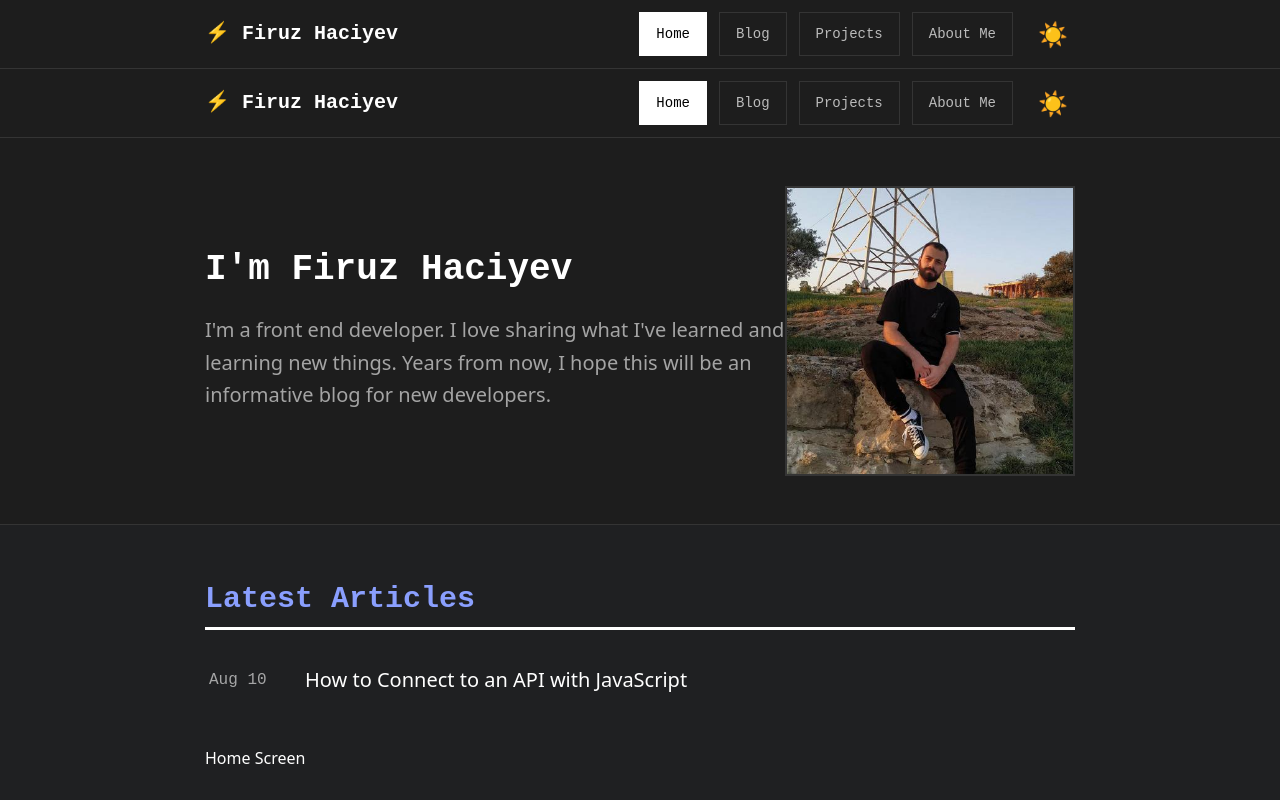
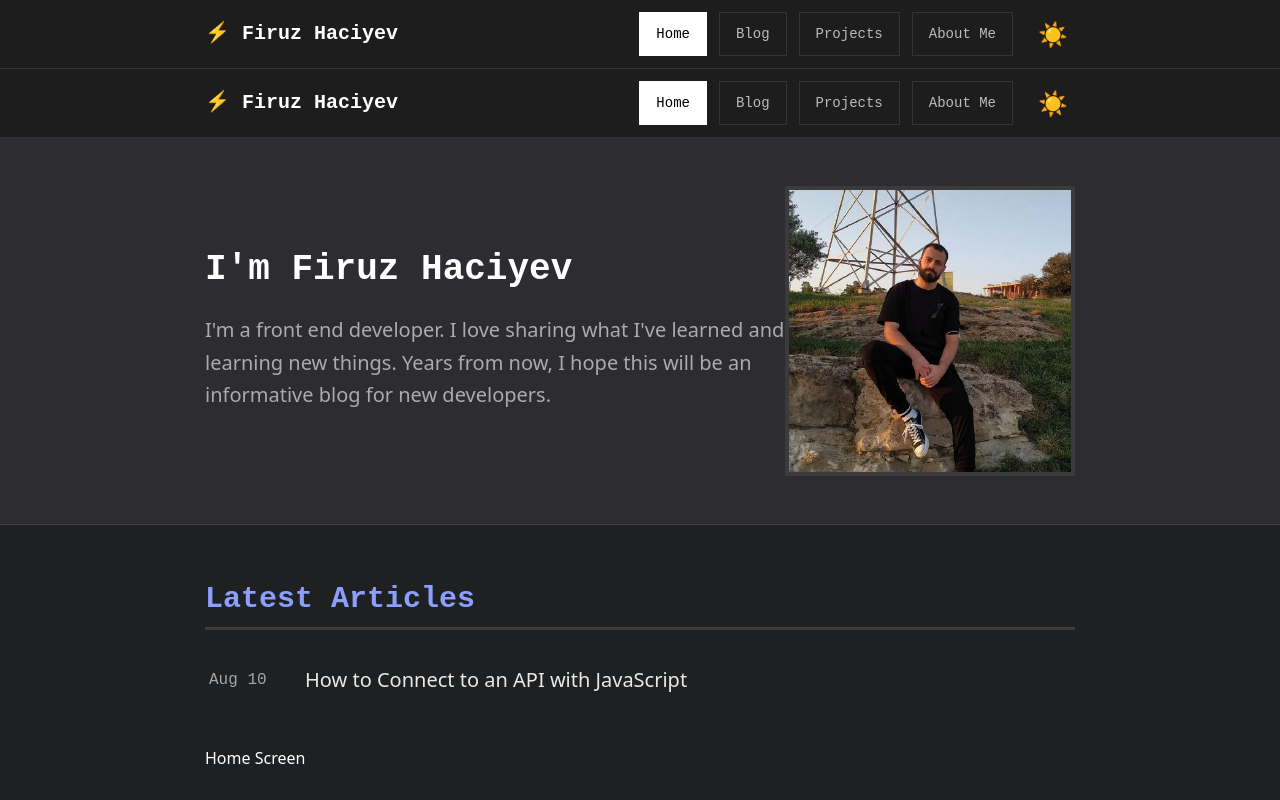
Before and after one commit to eleviven/homepage, a Next.js app: page / in a window 1280 px wide. Shown: the top 800 px of the page. Built offline with nearby package versions, Linux system fonts and the light colour scheme; no server answers.

Commit message:
UI bugs fixed

```diff
--- a/src/components/intro-block/intro-block.js
+++ b/src/components/intro-block/intro-block.js
@@ -11,14 +11,16 @@ export default function IntroBlock({
   return (
     <section
       className={cn(
-        "bg-secondary border-default-100 border-b py-6 sm:py-12",
+        "bg-tertiary border-default-100 border-b py-6 sm:py-12",
         className
       )}
       {...props}
     >
       <div className="container flex justify-between items-center flex-col sm:flex-row">
         <div className="sm:w-4/6">
-          <h1 className="text-2xl sm:text-4xl font-bold font-fira-code">{title}</h1>
+          <h1 className="text-2xl sm:text-4xl font-bold font-fira-code">
+            {title}
+          </h1>
           {description && (
             <p className="mt-6 text-xl leading-relaxed text-default-600">
               {description}
@@ -26,7 +28,7 @@ export default function IntroBlock({
           )}
         </div>
         <div className="flex-1 w-full mt-6 sm:mt-0 hidden sm:block">
-          <div className="border-2 border-default-100">
+          <div className="border-4 border-corner">
             <Image
               src={image}
               alt={title}
--- a/src/components/paragrah/paragraph.js
+++ b/src/components/paragrah/paragraph.js
@@ -3,7 +3,7 @@ import Button from "../button/button";
 export default function Paragraph({ title, showMore, onClickMore, ...props }) {
   return (
     <div
-      className="flex items-center justify-between border-b-[3px] border-default dark:border-secondary-light mb-6 pb-2.5"
+      className="flex items-center justify-between border-b-[3px] border-corner mb-6 pb-2.5"
       {...props}
     >
       <h2 className="text-default dark:text-primary-300 text-xl sm:text-3xl font-fira-code font-semibold">
--- a/src/components/post/post.js
+++ b/src/components/post/post.js
@@ -6,10 +6,19 @@ export default class Post extends PureComponent {
   render() {
     const { title, date, className, ...props } = this.props;
     return (
-      <div className={cn("relative py-3 px-4 hover:bg-secondary-light", className)} {...props}>
+      <div
+        className={cn("relative py-3 px-4 hover:bg-tertiary", className)}
+        {...props}
+      >
         <div className="flex sm:items-center flex-col sm:flex-row">
-          {date && <time className="text-default-600 font-fira-code w-24 mb-2 sm:mb-0">{date}</time>}
-          <h3 className="font-medium text-base sm:text-xl">{title}</h3>
+          {date && (
+            <time className="flex-shrink-0 text-default-600 font-fira-code w-24 mb-2 sm:mb-0">
+              {date}
+            </time>
+          )}
+          <h3 className="text-default-900 font-medium text-base sm:text-xl">
+            {title}
+          </h3>
         </div>
       </div>
     );
```
